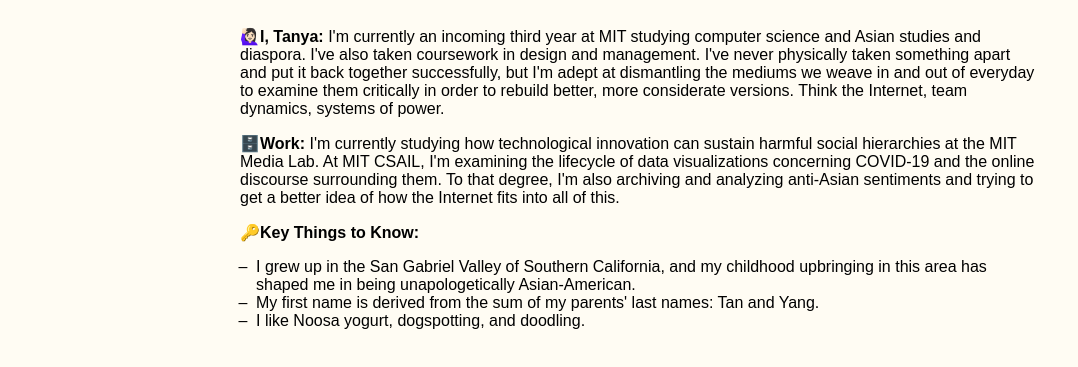
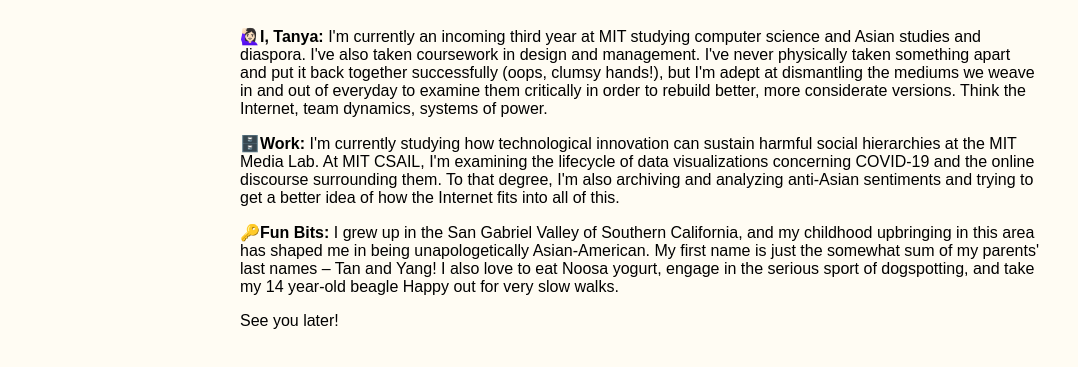
Before and after one commit to itstabya/itstabya.github.io, a Gatsby site: page / in a window 1280 px wide. Shown: the part 159-526 px from the top of the page, without its empty margins (0-1078 px from the left). Built offline with nearby package versions, Linux system fonts and the light colour scheme; Gatsby itself is replaced by a stand-in of ours.

Commit message:
changing fonts and title

```diff
--- a/gatsby-config.js
+++ b/gatsby-config.js
@@ -2,7 +2,7 @@ module.exports = {
   siteMetadata: {
     title: `Tanya Yang`,
     description: `personal website`,
-    author: `@gatsbyjs`,
+    author: `Tanya Yang`,
   },
   plugins: [
     `gatsby-plugin-react-helmet`,
--- a/gatsby-node.js
+++ b/gatsby-node.js
@@ -5,7 +5,6 @@
  */
 if (process.env.NODE_ENV === "development") {
   process.env.GATSBY_WEBPACK_PUBLICPATH = "/"
-  console.log("why r my images failing")
 }
 const path = require(`path`)
 const { createFilePath } = require(`gatsby-source-filesystem`)
--- a/src/pages/index.js
+++ b/src/pages/index.js
@@ -20,10 +20,11 @@ export default function Index() {
             I'm currently an incoming third year at MIT studying computer
             science and Asian studies and diaspora. I've also taken coursework
             in design and management. I've never physically taken something
-            apart and put it back together successfully, but I'm adept at
-            dismantling the mediums we weave in and out of everyday to examine
-            them critically in order to rebuild better, more considerate
-            versions. Think the Internet, team dynamics, systems of power.
+            apart and put it back together successfully (oops, clumsy hands!),
+            but I'm adept at dismantling the mediums we weave in and out of
+            everyday to examine them critically in order to rebuild better, more
+            considerate versions. Think the Internet, team dynamics, systems of
+            power.
           </p>
           <p>
             <b>
@@ -40,21 +41,16 @@ export default function Index() {
           <p>
             <b>
               <Emoji symbol="🔑" />
-              Key Things to Know:{" "}
+              Fun Bits:{" "}
             </b>{" "}
-            <ul>
-              <li>
-                I grew up in the San Gabriel Valley of Southern California, and
-                my childhood upbringing in this area has shaped me in being
-                unapologetically Asian-American.
-              </li>
-              <li>
-                My first name is derived from the sum of my parents' last names:
-                Tan and Yang.
-              </li>
-              <li>I like Noosa yogurt, dogspotting, and doodling. </li>
-            </ul>
+            I grew up in the San Gabriel Valley of Southern California, and my
+            childhood upbringing in this area has shaped me in being
+            unapologetically Asian-American. My first name is just the somewhat
+            sum of my parents' last names – Tan and Yang! I also love to eat
+            Noosa yogurt, engage in the serious sport of dogspotting, and take
+            my 14 year-old beagle Happy out for very slow walks.
           </p>
+          <p>See you later!</p>
         </div>
       </Container>
     </Header>
```
